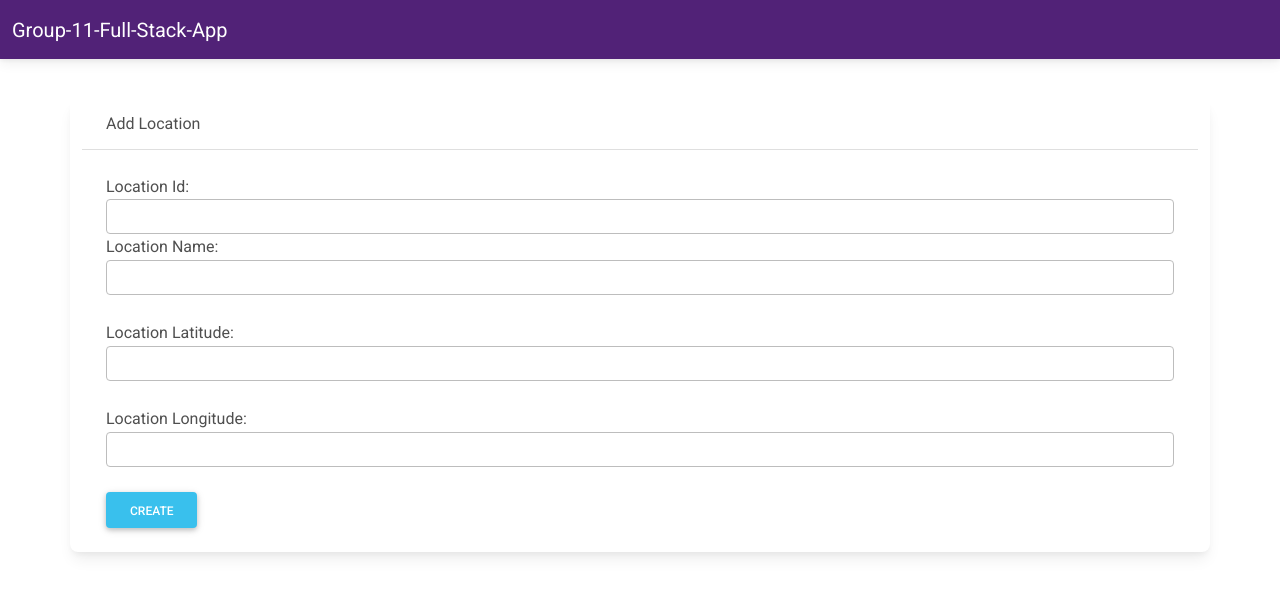
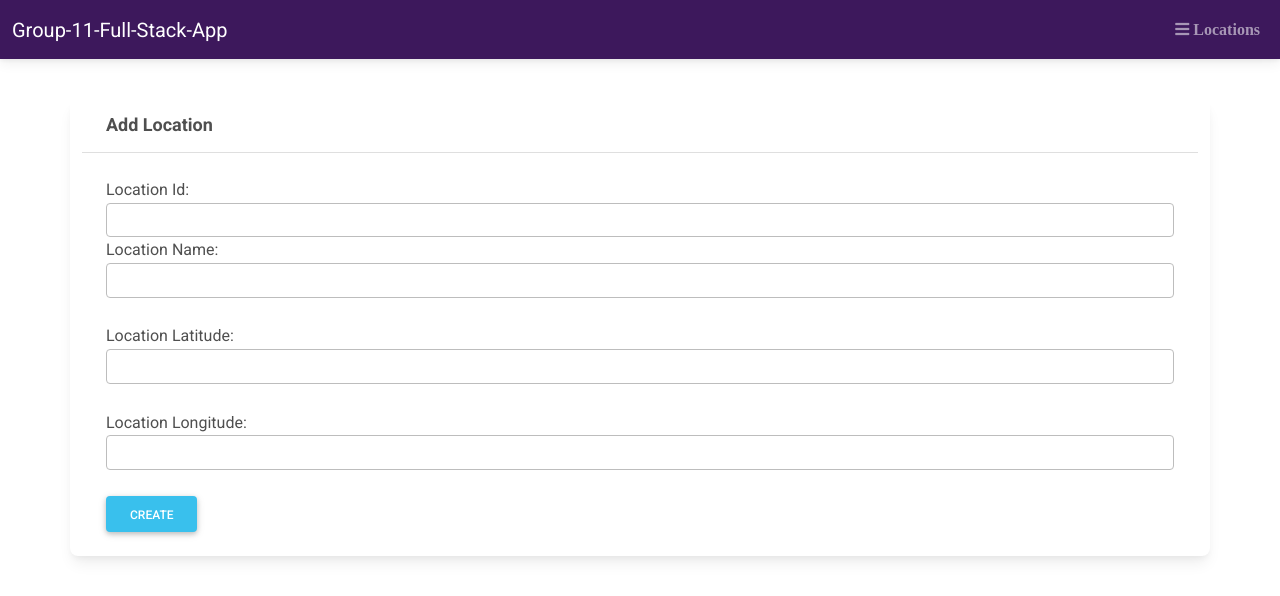
Before and after one commit to KHARIKA17/FSA-11, a Node server app: page /location/create in a window 1280 px wide. Shown: the top 596 px of the page. Run offline with Node 20, Linux system fonts and the light colour scheme; some libraries are stand-ins or nearby versions.

Commit message:
made UI changes

```diff
--- a/public/stylesheets/style.css
+++ b/public/stylesheets/style.css
@@ -46,3 +46,9 @@ article {
   text-align: center;
 
 }
+
+.card-header{
+
+  font-weight: bold;
+  font-size:large;
+}
--- a/views/header.ejs
+++ b/views/header.ejs
@@ -1,10 +1,15 @@
-<nav class="navbar navbar-expand-lg navbar-dark fixed-top mb-2" style="background-color: #512277;" >
+<nav class="navbar navbar-expand-lg navbar-dark fixed-top mb-1" style="background-color: #3d185c;" >
     <div class="container-fluid">
         <a class="navbar-brand" href = "/">Group-11-Full-Stack-App</a>
-        <button class="navbar-toggler" type="button" data-toggle="collapse" data-target="#navbarNav"
+        <!--<button class="navbar-toggler" type="button" data-toggle="collapse" data-target="#navbarNav"
             aria-controls="navbarNav" aria-expanded="false" aria-label="Toggle navigation">
             <i class="fas fa-bars"></i>
-        </button>
+        </button>-->
+        <ul class="navbar-nav"
+  <li class="nav-item" role="presentation">
+    <a class="nav-link nw hvr-grow-shadow" rel="noopener" href='../location'><i class="fa fa-bars">  Locations</i></a>
+  </li>
+</ul>
 
         <!-- Collapsible wrapper -->
         <!-- <div class="collapse navbar-collapse" id="navbarNav">
--- a/views/location/create.ejs
+++ b/views/location/create.ejs
@@ -8,27 +8,27 @@
     Add Location
   </div>
   <div class="card-body">
-    <form action="/location/save" method="post">
+    <form name="myForm" action="/location/save"  onsubmit="return validateForm()" method="post" >
       <div class="form-group">
 
         <label for="locationId">Location Id:</label>
-        <input type="number" class="form-control" id="locationId" name="locationId" value="<%= location.locationId %>" autocomplete="off">
+        <input type="text" class="form-control" id="locationId" name="locationId" value="<%= location.locationId %>" autocomplete="off" required>
       </div>
 
       <div class="form-group">
 
         <label for="locationName">Location Name:</label>
-        <input type="text" class="form-control" id="locationName" name="locationName" value="<%= location.locationName %>" autocomplete="off">
+        <input type="text" class="form-control" id="locationName" name="locationName" value="<%= location.locationName %>" autocomplete="off" required>
       </div>
       <br>
       <div class="form-group">
         <label for="locationLatitude">Location Latitude:</label>
-        <input type="text" class="form-control" id="locationLatitude" name="locationLatitude" value="<%= location.locationLatitude %>" autocomplete="off">
+        <input type="text" class="form-control" id="locationLatitude" name="locationLatitude" value="<%= location.locationLatitude %>" autocomplete="off" >
       </div>
       <br>
       <div class="form-group">
         <label for="locationLongitude">Location Longitude:</label>
-        <input type="text" class="form-control" id="locationLongitude" name="locationLongitude" value="<%= location.locationLongitude %>" autocomplete="off">
+        <input type="text" class="form-control"  id="locationLongitude" name="locationLongitude" value="<%= location.locationLongitude %>" autocomplete="off">
       </div>
       <br>
       <div class="form-group">
--- a/views/location/index.ejs
+++ b/views/location/index.ejs
@@ -41,7 +41,7 @@
             <td>
               <a class="btn btn-primary details" href="../location/details/<%=locations[i].locationId%>"><i
                   class="fab fa-sistrix" title="test"></i></a>
-              <a class="btn btn-success edit" href="../location/edit/<%=locations[i].locationId%>"><i class="fas fa-user-edit"></i></a>
+              <a class="btn btn-success edit" href="../location/edit/<%=locations[i].locationId%>"><i class="fas fa-pencil-alt"></i></a>
               <a class="btn btn-danger delete" href="../location/delete/<%=locations[i].locationId%>"><i
                   class="fas fa-trash-alt"></i></a>
             </td>
```
Also changed, not shown: views/index.ejs (+7 -5 lines), db.sqlite.
